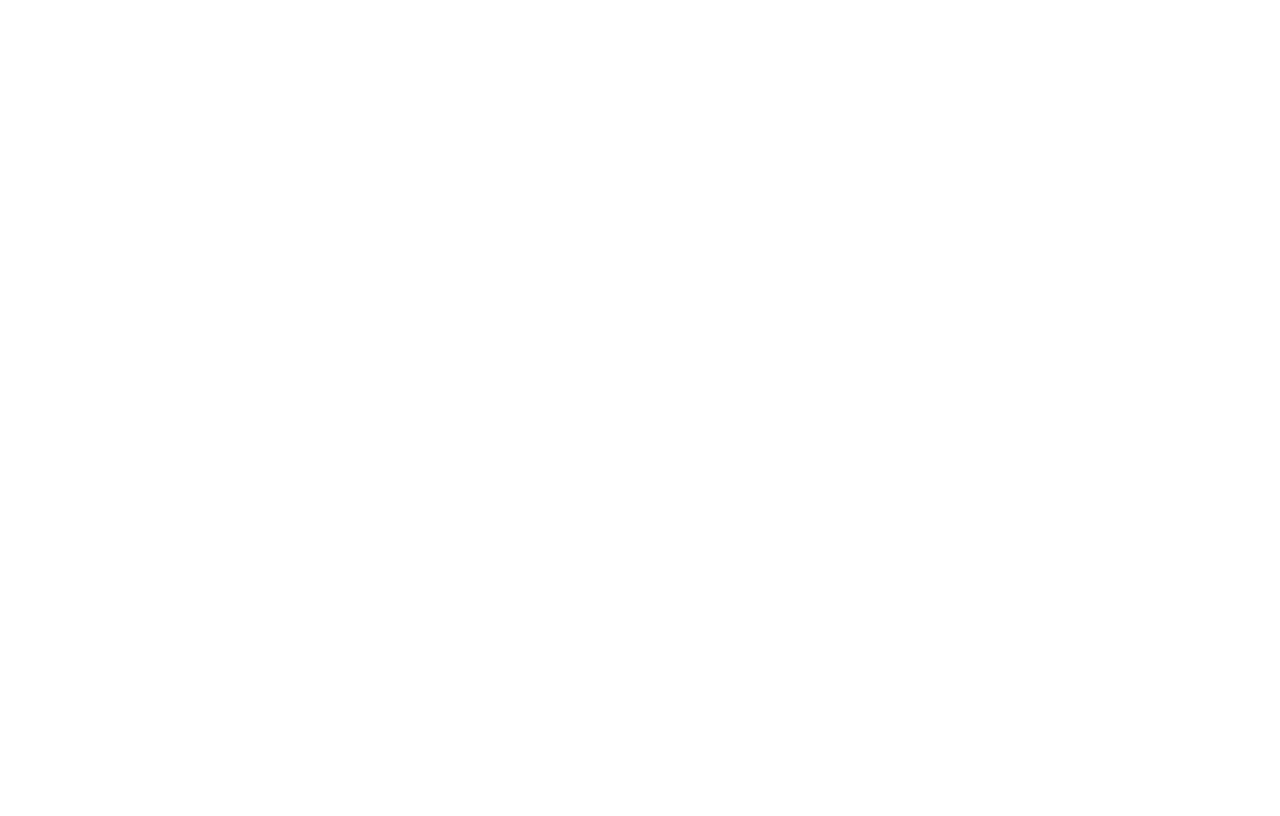
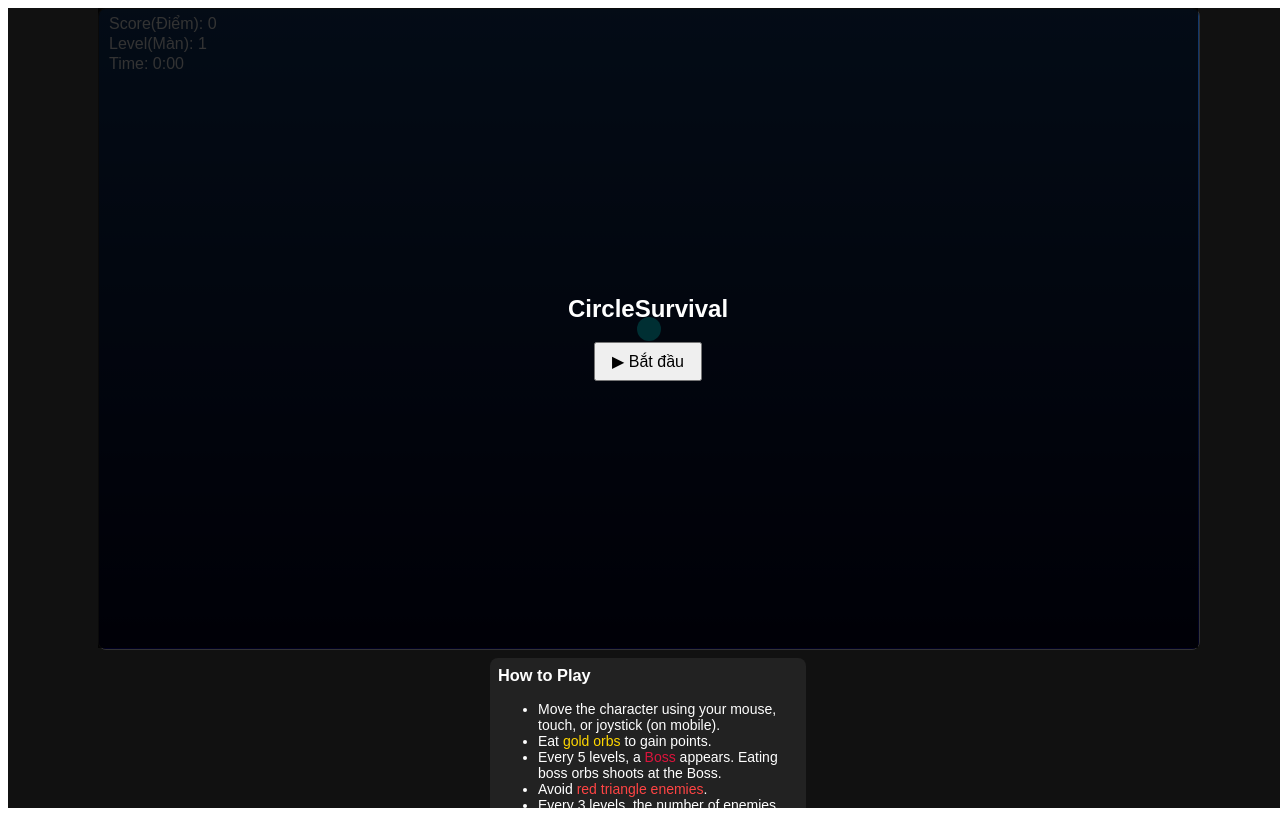
Before and after one commit to vantrilove4/CircleSurvival, a Next.js app: page /game in a window 1280 px wide. Built offline with nearby package versions, Linux system fonts and the light colour scheme.

Commit message:
Update nè

```diff
--- a/app/game/page.tsx
+++ b/app/game/page.tsx
@@ -2,7 +2,7 @@
   return (
     <div style={{ width: '100vw', height: '100vh' }}>
       <iframe
-        src="/index.html"
+        src="/CircleSurvival.html"
         style={{ width: '100%', height: '100%', border: 'none' }}
       ></iframe>
     </div>
--- a/public/index.html
+++ b/public/CircleSurvival.html
@@ -36,7 +36,7 @@
   <div id="game-wrapper">
     <canvas id="game"></canvas>
     <div id="menu" class="menu">
-      <h2>CircleSurvival 3D</h2>
+      <h2>CircleSurvival</h2>
       <button onclick="startGame()">▶ Bắt đầu</button>
     </div>
   </div>
```
